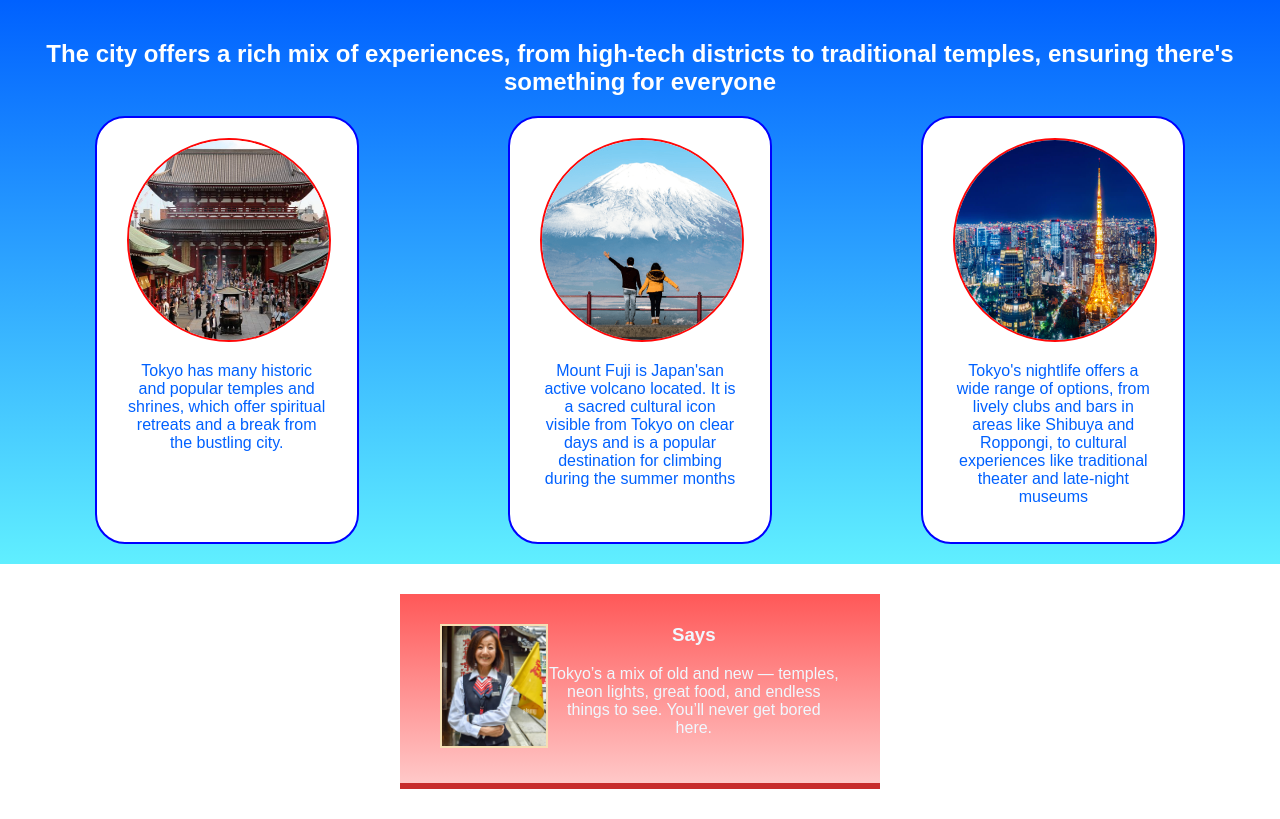
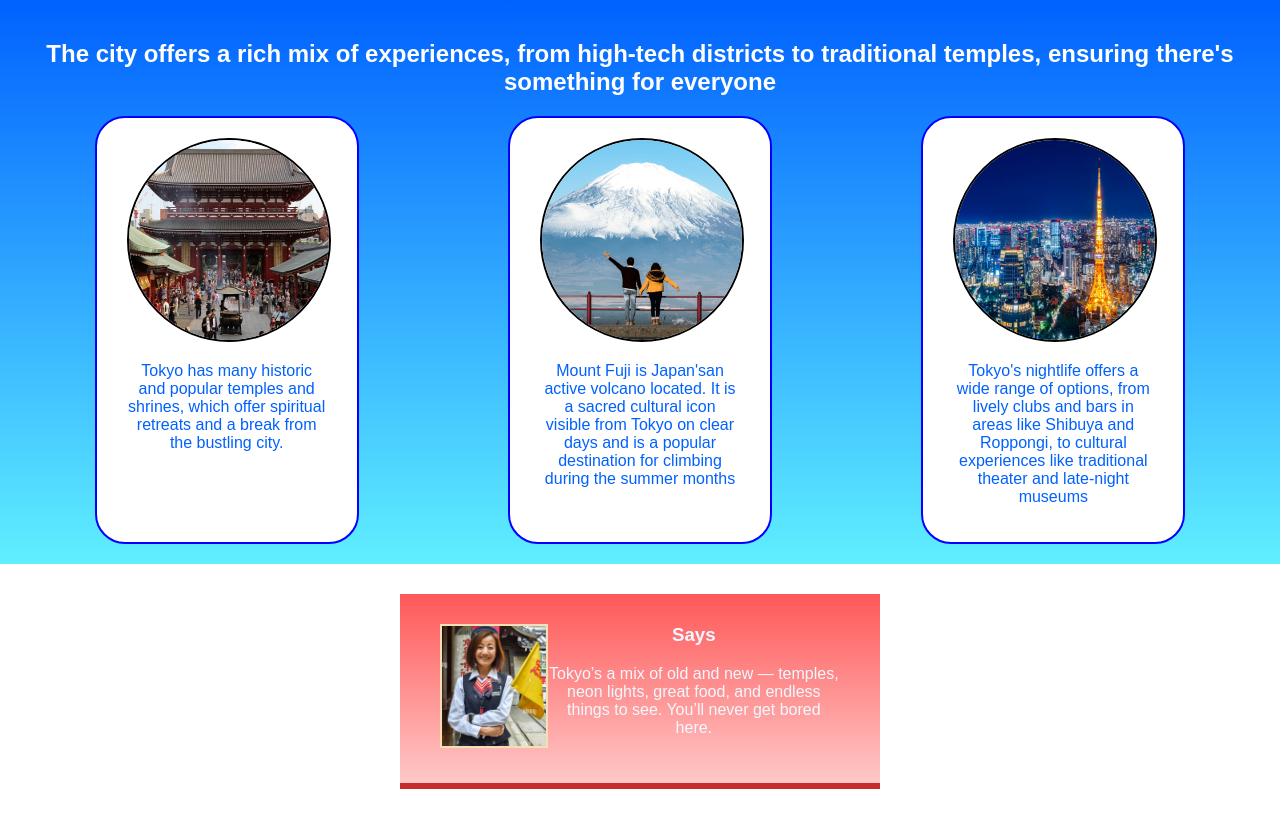
Before and after one commit to aquaxmarinex/Tokyo-visit-landing-page, a plain HTML site: page index.html in a window 1280 px wide. Shown: the part 800-1619 px from the top of the page. Drawn offline with Linux system fonts and the light colour scheme; a web font is replaced by a local one.

Commit message:
Update styles.css

```diff
--- a/styles.css
+++ b/styles.css
@@ -39,7 +39,7 @@ h3 {
 .img-act {
     width: 200px;
     height: 200px;
-    border: 2px solid #ff0707;
+    border: 2px solid black;
     border-radius: 50%
 }
 
```
